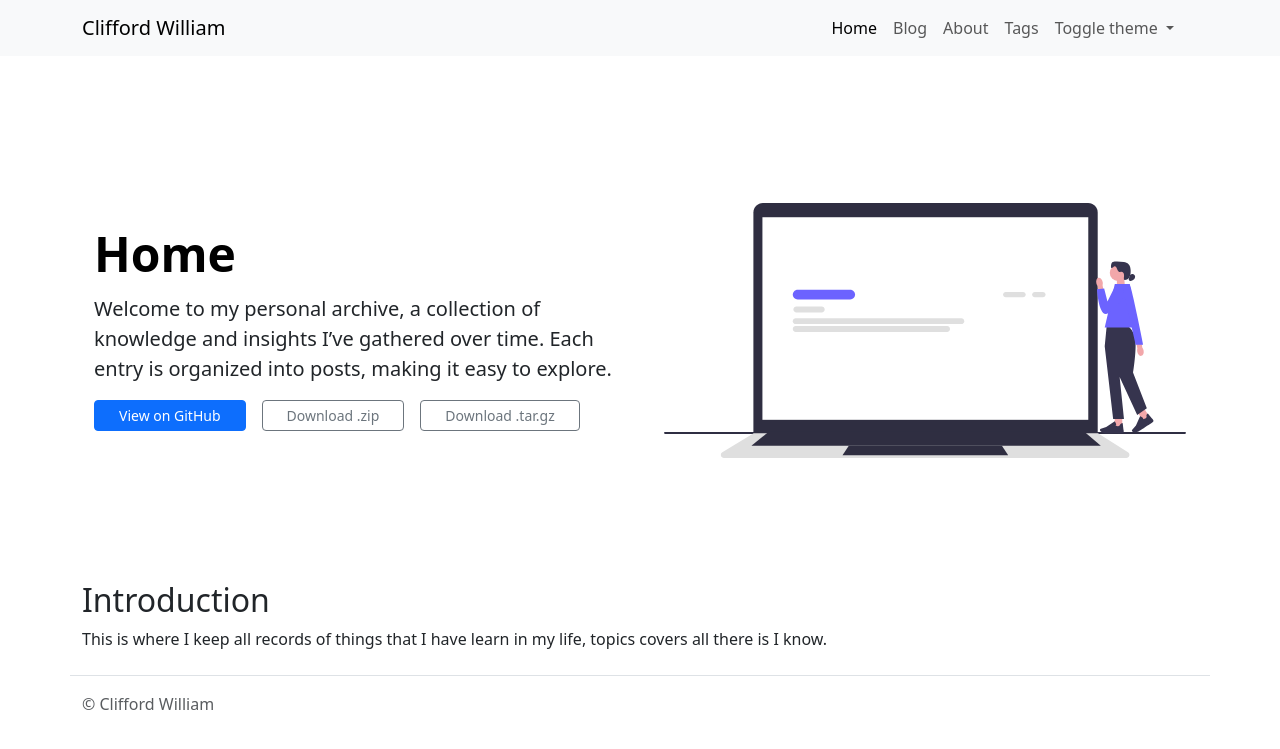
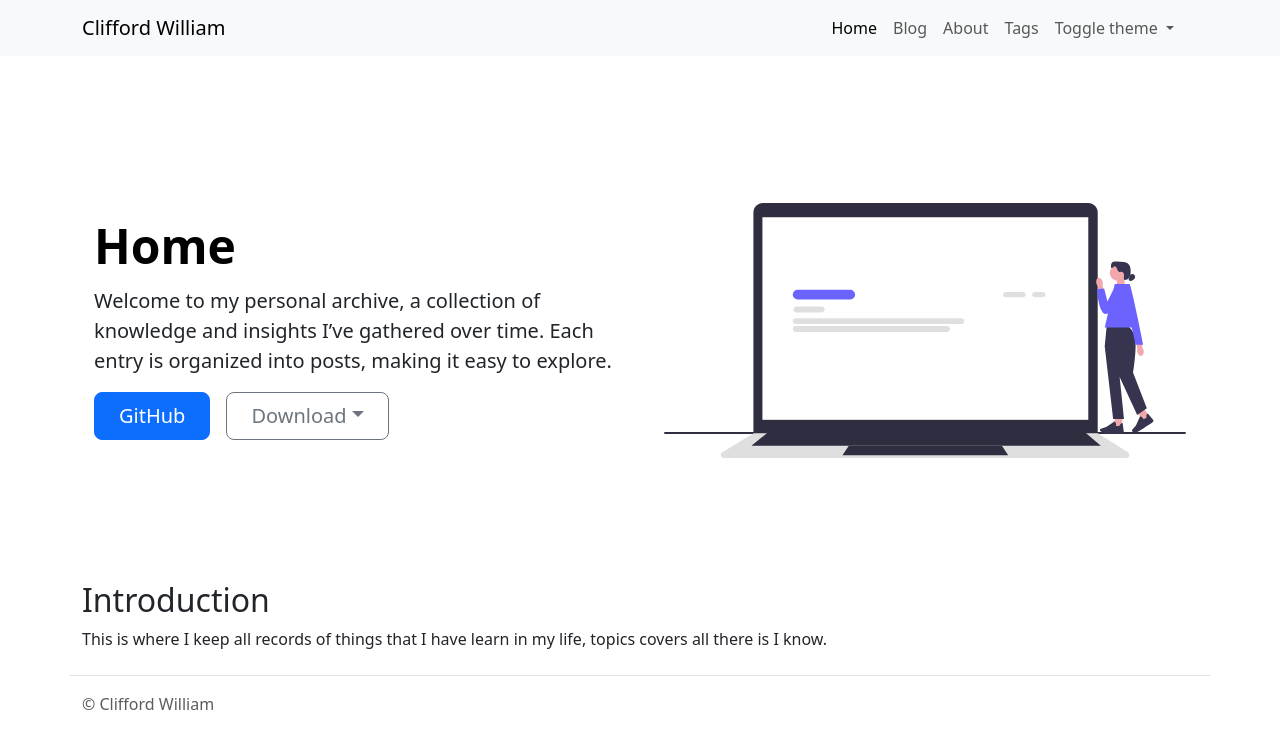
Before and after one commit to cliffordwilliam/my_archive, a Jekyll site: the page built from index.md, in a window 1280 px wide. Shown: the top 749 px of the page. Built offline with Jekyll 4.4.1, drawn with Linux system fonts in a browser that asks for light colours.

Commit message:
edit hero button

```diff
--- a/_layouts/default.html
+++ b/_layouts/default.html
@@ -98,17 +98,25 @@
             {{ page.description }}
           </p>
           <div class="d-grid gap-2 d-md-flex justify-content-md-start">
-            <a class="btn btn-primary btn-sm px-4 me-md-2" href="{{ site.github.repository_url }}" role="button">View on
-              GitHub</a>
-            <a class="btn btn-outline-secondary btn-sm px-4 me-md-2" href="{{ site.github.zip_url }}"
-              role="button">Download
-              .zip</a>
-            <a class="btn btn-outline-secondary btn-sm px-4" href="{{ site.github.tar_url }}" role="button">Download
-              .tar.gz</a>
+            <a href="{{ site.github.repository_url }}" role="button"
+              class="btn btn-primary btn-lg px-4 me-md-2">GitHub</a>
+            <div class="dropdown">
+              <button class="btn btn-outline-secondary btn-lg px-4 dropdown-toggle" type="button"
+                data-bs-toggle="dropdown" aria-expanded="false">Download</button>
+              <ul class="dropdown-menu">
+                <li>
+                  <a class="dropdown-item" href="{{ site.github.zip_url }}" role="button">Download
+                    .zip</a>
+                </li>
+                <li>
+                  <a class="dropdown-item" href="{{ site.github.tar_url }}" role="button">Download
+                    .tar.gz</a>
+                </li>
+              </ul>
+            </div>
           </div>
         </div>
       </div>
-    </div>
   </header>
   <main class="container">
     <article>
```
